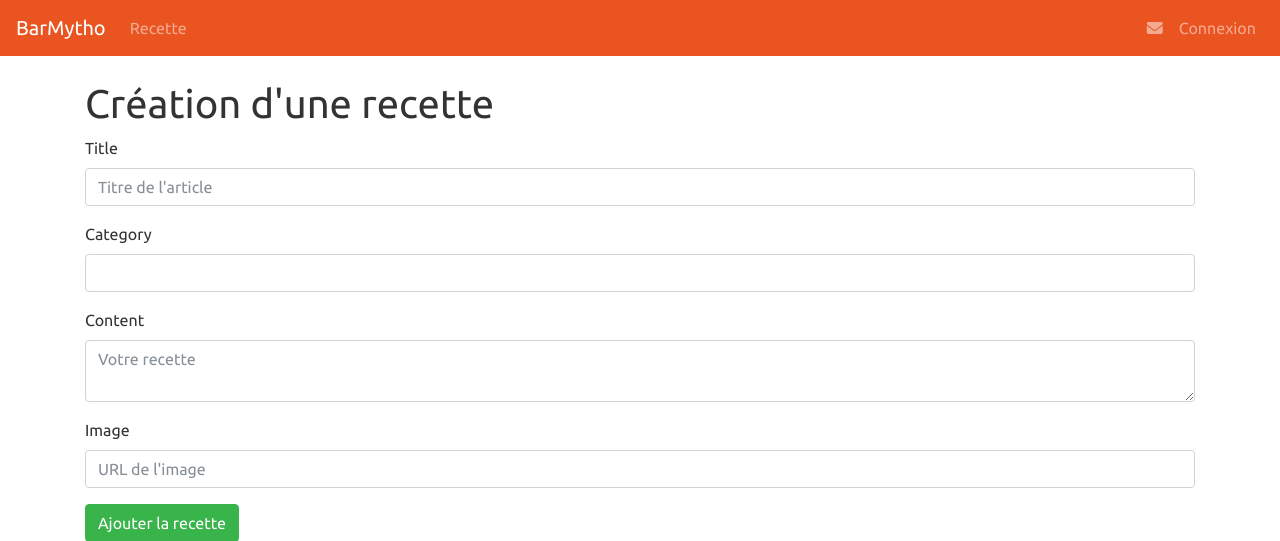
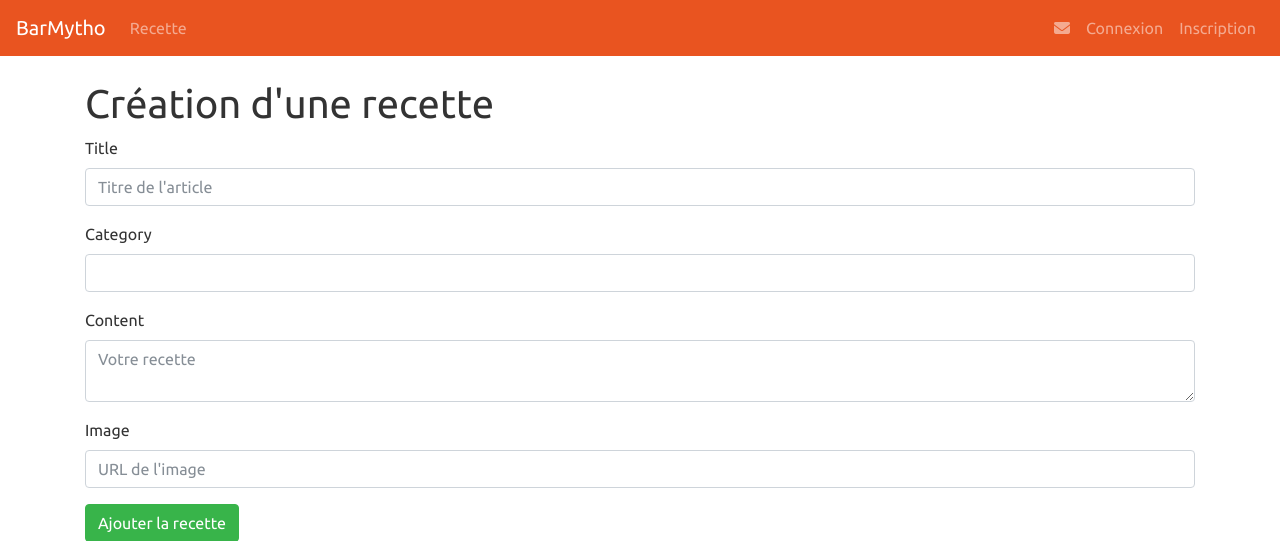
Before and after one commit to Jason-Pl/BarMytho, a Symfony app: template templates/blog/create.html.twig in a window 1280 px wide. Shown: the top 541 px of the page. Run offline with Twig, Linux system fonts and the light colour scheme; the template is opened without the code that fills it: most values are stand-ins (such as "Sample title", 1, 10 or a date in 2020); form fields are guessed from the names that the template uses; some libraries are stand-ins or nearby versions.

Commit message:
Oublie du bouton inscription

```diff
--- a/templates/base.html.twig
+++ b/templates/base.html.twig
@@ -30,11 +30,16 @@
 				</ul>
 				<ul class="navbar-nav">
 					<li class="nav-item">
-							<a class="nav-link" href="{{ path('contact') }}"><i class="fas fa-envelope"></i></a>
+						<a class="nav-link" href="{{ path('contact') }}">
+							<i class="fas fa-envelope"></i>
+						</a>
 					</li>
 					{% if not app.user %}
 						<li class="nav-item">
 							<a class="nav-link" href="{{ path('security_login') }}">Connexion</a>
+						</li>
+						<li class="nav-item">
+							<a class="nav-link" href="{{ path('security_registration') }}">Inscription</a>
 						</li>
 
 					{% else %}
@@ -49,8 +54,7 @@
 								</form> #}
 			</div>
 		</nav>
-		<div class="container py-4">
-			{% block body %}{% endblock %}
+		<div class="container py-4"> {% block body %}{% endblock %}
 			</div>
 			{% block javascripts %}{% endblock %}
 		</body>
```
Lines whose indentation alone changed are shown as unchanged.
